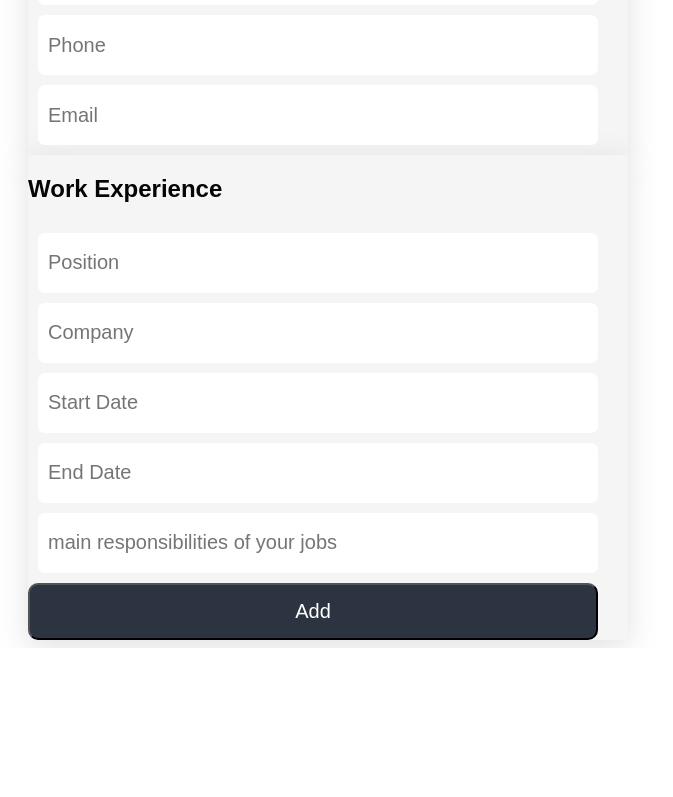
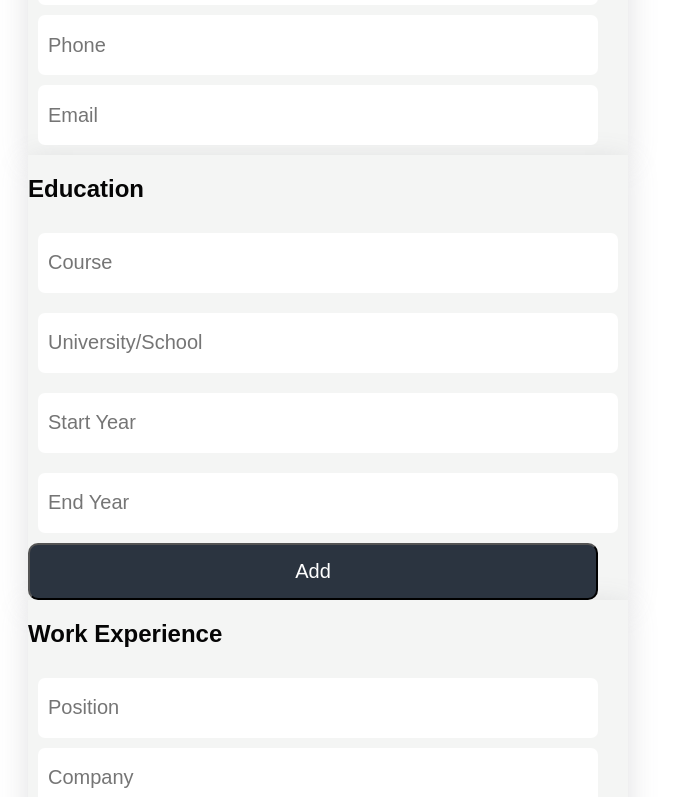
Before and after one commit to rajnishxoxo/CV-Project, a React (Vite) app: page / in a window 1280 px wide. Shown: the part 501-1298 px from the top of the page, without its empty margins (0-673 px from the left). Before the commit the page ends 1149 px from the top, so only its background shows below. Built offline with nearby package versions, Linux system fonts and the light colour scheme.

Commit message:
Education.js
Education Component Done

```diff
--- a/src/Components/App.js
+++ b/src/Components/App.js
@@ -2,7 +2,7 @@ import React from "react";
 import ReactDOM from "react-dom";
 import Header from "./Header";
 import General_Info from "./General_Info";
-
+import Education from "./Education";
 import Work from "./Work";
 
 const root = ReactDOM.createRoot(document.getElementById("root"));
@@ -12,6 +12,7 @@ const App = () => {
     <div className="main_container">
       <Header />
       <General_Info />
+      <Education/>
       <Work/>
     </div>
   );
--- /dev/null
+++ b/src/Components/Education.js
@@ -0,0 +1,17 @@
+import React from "react";
+
+const Education = () => {
+  return (
+    <div className="infoContainer">
+        <h2>Education</h2>
+      <input type="text" className="generalInfo" placeholder="Course" />
+      <input type="text" className="generalInfo" placeholder="University/School" />
+      <input type="text" className="generalInfo" placeholder="Start Year" />
+      <input type="text" className="generalInfo" placeholder="End Year" />
+
+      <button className="btn">Add</button>
+    </div>
+  );
+};
+
+export default Education;
```
